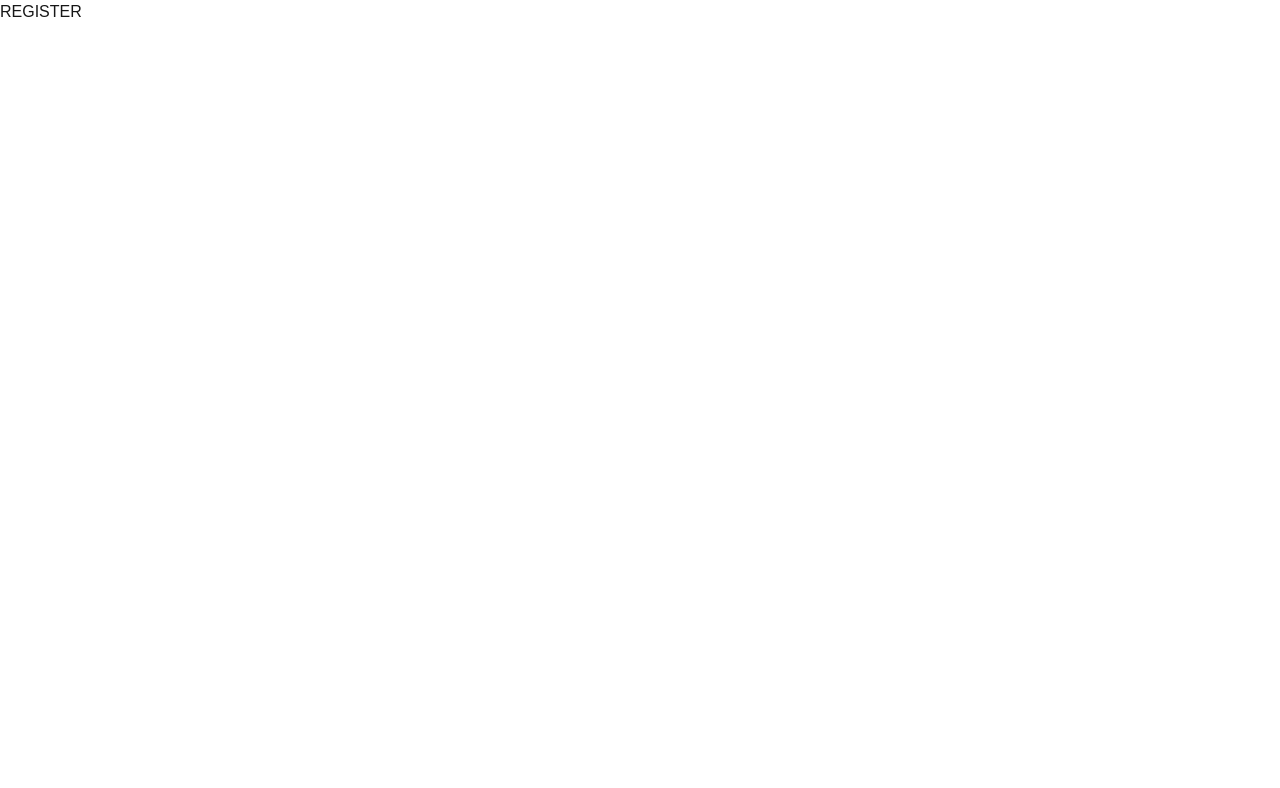
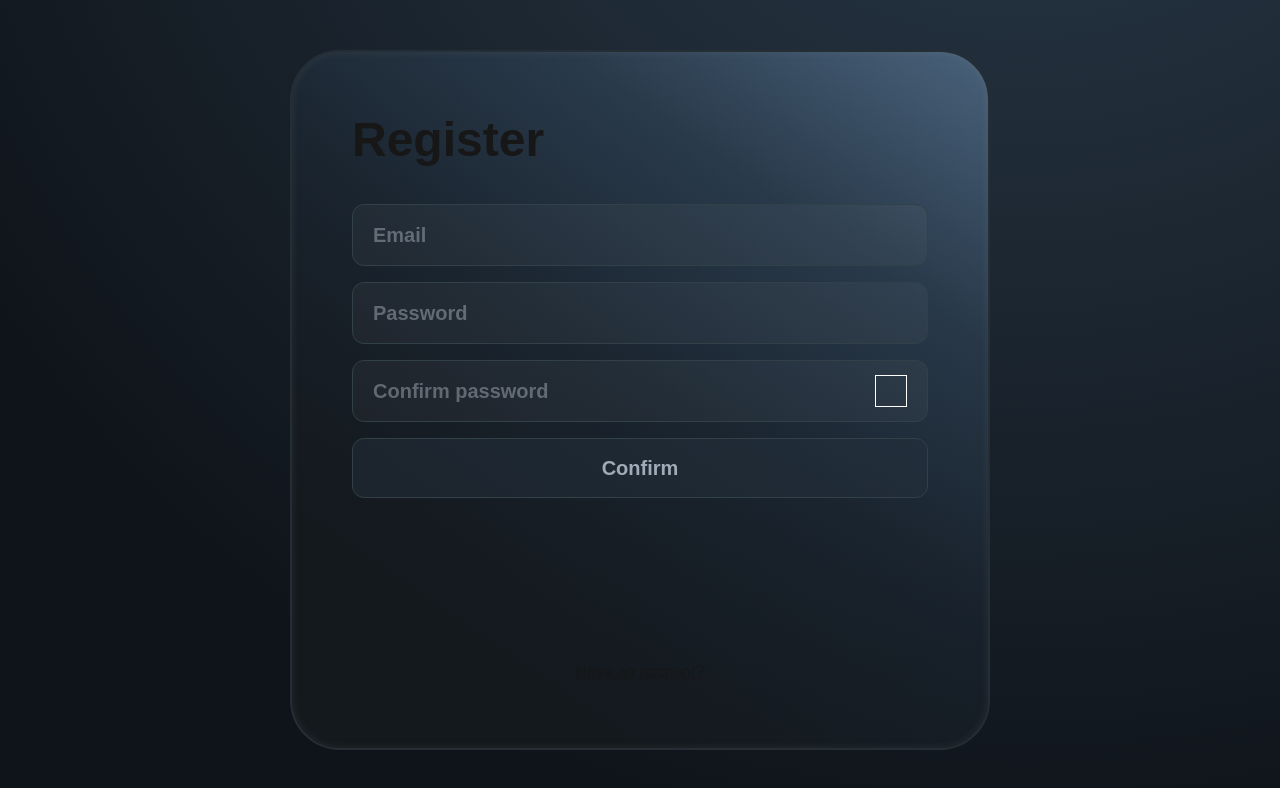
Before and after one commit to gitFishe/betsSphere, a Next.js app: page /register in a window 1280 px wide. Shown: the top 788 px of the page. Built offline with nearby package versions, Linux system fonts and the light colour scheme.

Commit message:
Add new utility gradients and update CSS variables for input and auth card styles

```diff
--- /dev/null
+++ b/src/app/(auth)/layout.tsx
@@ -0,0 +1,9 @@
+export default function AuthLayout({children}:{children: React.ReactNode}) {
+    return (
+        <div className='w-screen h-screen flex items-center justify-center bg-page-gradient'>
+            <div className='flex flex-col px-15 py-16 rounded-[50px] bg-auth-card-gradient border-2 border-auth-border w-175 h-175 shadow-auth-card '>
+                {children}
+            </div>
+        </div>
+    )
+}
--- /dev/null
+++ b/src/app/(auth)/login/LoginForm.tsx
@@ -0,0 +1,14 @@
+'use client'
+
+import CustomInput from "@/components/CustomInput";
+import FormButton from "@/components/FormButton";
+
+export default function LoginForm() {
+    return(
+        <form className='flex flex-col gap-4'>
+            <CustomInput placeholder='Email'/>
+            <CustomInput isHidden={true} placeholder='Password'/>
+            <FormButton text='Confirm'/>
+        </form>
+    )
+}
--- /dev/null
+++ b/src/app/(auth)/login/page.tsx
@@ -0,0 +1,12 @@
+import LoginForm from "@/app/(auth)/login/LoginForm";
+import Link from "next/link";
+
+export default function Login() {
+    return (
+        <>
+            <h1 className='text-5xl font-semibold mb-10'>Login</h1>
+            <LoginForm/>
+            <Link href='/register' className='mt-auto mx-auto cursor-pointer underline'>Doesnt have an account?</Link>
+        </>
+    )
+}
--- /dev/null
+++ b/src/app/(auth)/register/RegisterForm.tsx
@@ -0,0 +1,14 @@
+import CustomInput from "@/components/CustomInput";
+import FormButton from "@/components/FormButton";
+
+export default function RegisterForm() {
+    return (
+        <form className='flex flex-col gap-4'>
+            <CustomInput placeholder='Email'/>
+            <CustomInput placeholder='Password'/>
+            <CustomInput isHidden={true} placeholder='Confirm password'/>
+
+            <FormButton text='Confirm'/>
+        </form>
+    )
+}
--- /dev/null
+++ b/src/app/(auth)/register/page.tsx
@@ -0,0 +1,12 @@
+import Link from "next/link";
+import RegisterForm from "@/app/(auth)/register/RegisterForm";
+
+export default function Register() {
+    return (
+        <>
+            <h1 className='text-5xl font-semibold mb-10'>Register</h1>
+            <RegisterForm/>
+            <Link href='/login' className='mt-auto mx-auto cursor-pointer underline'>Have an account?</Link>
+        </>
+    )
+}
--- a/src/app/globals.css
+++ b/src/app/globals.css
@@ -67,8 +67,15 @@
 
   --color-border-default:#1e1f23;
   --color-light-border:#414149;
+  --color-auth-border:#252e35;
+
+  --color-input-border:#314147;
+  --color-input-bg:rgba(163, 163, 163, 0.06);
+  --color-input-text:#a1abb8;
+  --color-button-bg:rgba(36, 48, 60, 0.5);
 
   --shadow-component: 0px 4px 4px rgba(0, 0, 0, 0.25);
+  --shadow-auth-card: inset 0 0 8px 0 rgba(198, 198, 198, 0.1);
 
   --font-sans: var(--font-geist-sans);
   --font-mono: var(--font-geist-mono);
@@ -84,6 +91,33 @@
 
 @utility bg-button-purple {
   background-image: linear-gradient(180deg, #6466A9 0%, #4F4C82 100%);
+}
+
+@utility bg-page-gradient {
+  background-image: radial-gradient(circle at 80% -50%, rgba(43, 60, 76, 1) 0%, rgb(15, 20, 26) 80%);
+}
+
+@utility bg-auth-card-gradient {
+  background-image: linear-gradient(
+    215deg,
+    rgba(120, 160, 200, 0.45) 0%,
+    rgba(70, 100, 130, 0.3) 25%,
+    rgba(40, 60, 80, 0.2) 47%,
+    rgba(20, 25, 30, 1) 80%
+  );
+}
+
+@utility bg-shine-gradient {
+  background-image: linear-gradient(
+    to right,
+    rgba(255, 255, 255, 0) 0%,
+    rgba(255, 255, 255, 0.3) 50%,
+    rgba(255, 255, 255, 0) 100%
+  );
+}
+
+@utility bg-custom-gradient {
+  background-image: linear-gradient(148.36deg, #24242C 0.32%, #1D1E23 52.88%);
 }
 
 @utility no-scrollbar {
--- a/src/app/login/LoginForm.tsx
+++ /dev/null
@@ -1,9 +0,0 @@
-'use client'
-
-export default function LoginForm() {
-    return(
-        <form>
-
-        </form>
-    )
-}
--- a/src/app/login/page.tsx
+++ /dev/null
@@ -1,13 +0,0 @@
-import LoginForm from "@/app/login/LoginForm";
-
-export default function Login() {
-    return (
-        <div className='w-screen h-screen flex items-center justify-center'>
-            <div className='flex flex-col p-10 rounded-4xl border-white border h-[60%] w-200'>
-                <h1 className='text-3xl font-semibold'>Login</h1>
-                <LoginForm/>
-                <button className='mt-auto mx-auto cursor-pointer underline'>Doesnt have an account?</button>
-            </div>
-        </div>
-    )
-}
--- a/src/app/register/page.tsx
+++ /dev/null
@@ -1,7 +0,0 @@
-export default function Register() {
-    return (
-        <div>
-            <h1>REGISTER</h1>
-        </div>
-    )
-}
--- /dev/null
+++ b/src/components/CustomInput.tsx
@@ -0,0 +1,17 @@
+
+interface CustomInputTypes {
+    placeholder?:string,
+    isHidden?:boolean,
+}
+
+export default function CustomInput({placeholder,isHidden = false}:CustomInputTypes) {
+    return(
+        <div className='w-full rounded-xl text-xl text-text-dark border border-input-border bg-input-bg flex items-center justify-between font-semibold relative'>
+            <input className={`w-full text-input-text h-15 ${isHidden ? 'pl-5 pr-18' : 'px-5'}`} placeholder={placeholder}/>
+            {isHidden ?
+                <button className='absolute right-5 top-1/2 -translate-y-1/2 w-8 h-8 border border-white'></button>
+                : ''
+            }
+        </div>
+    )
+}
--- /dev/null
+++ b/src/components/FormButton.tsx
@@ -0,0 +1,12 @@
+interface CustomButtonProps {
+    text:string,
+    type?:'submit' | 'button'
+}
+
+export default function FormButton({text,type = 'submit'}:CustomButtonProps) {
+    return (
+        <button type={type} className='flex items-center font-semibold justify-center h-15 border text-input-text text-xl border-input-border rounded-xl bg-button-bg cursor-pointer'>
+            <span>{text}</span>
+        </button>
+    )
+}
```
Also changed, not shown: src/app/(main)/_components/LiveChat/message.tsx (line endings or trailing spaces).
